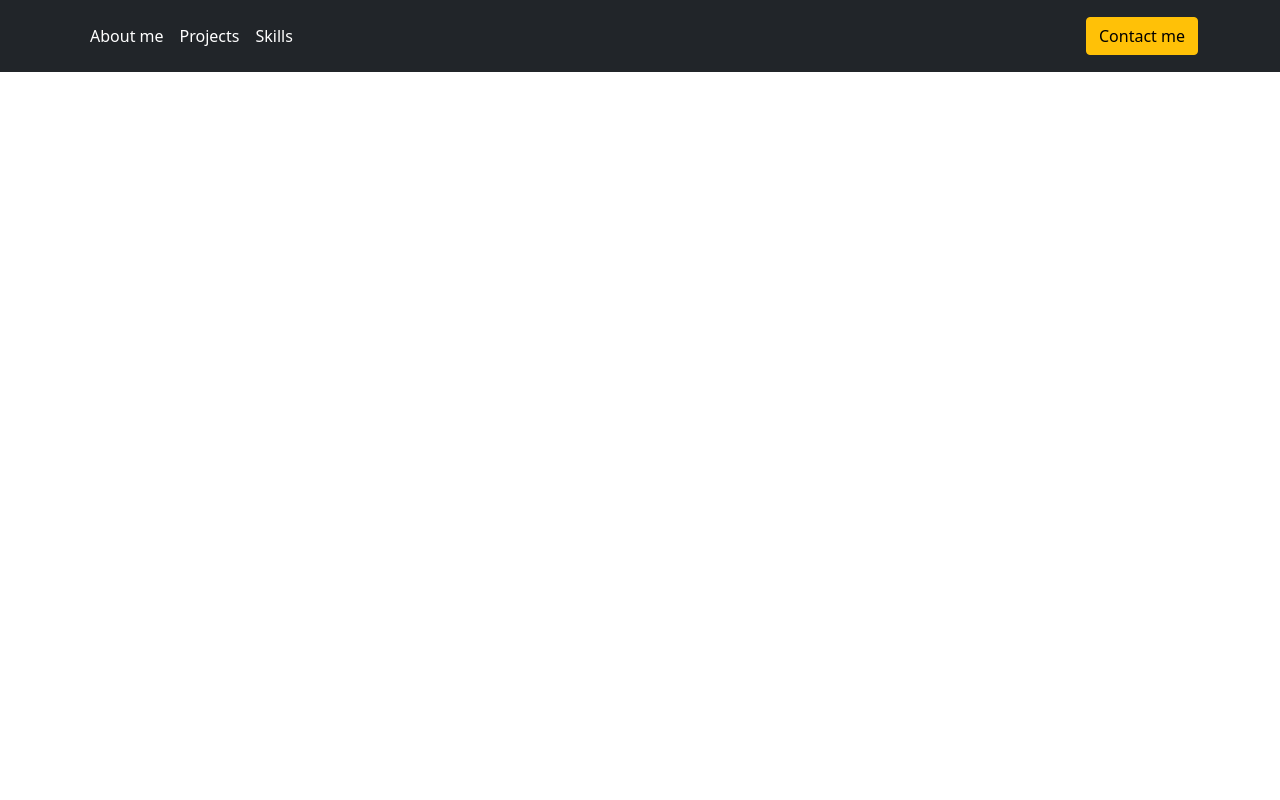
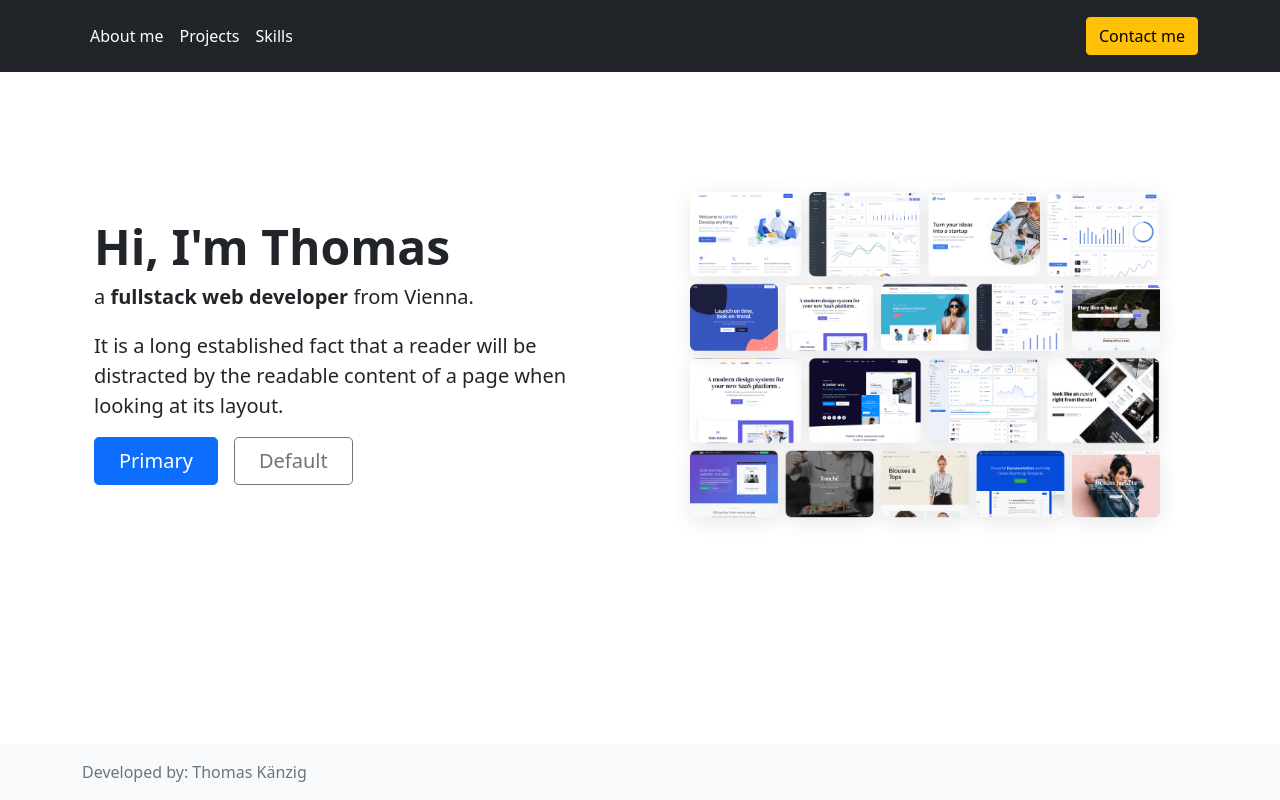
Before and after one commit to thomaskanzig/web-developer-portfolio, a React (Create React App) app: page / in a window 1280 px wide. Built offline with nearby package versions, Linux system fonts and the light colour scheme.

Commit message:
Added footer and hero header

```diff
--- a/public/index.html
+++ b/public/index.html
@@ -28,7 +28,7 @@
   </head>
   <body>
     <noscript>You need to enable JavaScript to run this app.</noscript>
-    <div id="root"></div>
+    <div id="root" class="d-flex flex-column h-100"></div>
     <!--
       This HTML file is a template.
       If you open it directly in the browser, you will see an empty page.
--- /dev/null
+++ b/src/css/base/_global.scss
@@ -0,0 +1,4 @@
+html,
+body {
+  @extend .h-100;
+}
--- a/src/css/style.scss
+++ b/src/css/style.scss
@@ -1 +1,3 @@
 @import "../../node_modules/bootstrap/scss/bootstrap.scss";
+
+@import "base/global";
--- a/src/js/App.tsx
+++ b/src/js/App.tsx
@@ -1,10 +1,20 @@
 import React from 'react';
 import Header from "./components/Header";
+import Footer from "./components/Footer";
+import Hero from "./components/Hero";
 
-const App = () => {
-  return (
-    <Header/>
-  );
+class App extends React.Component {
+  render() {
+    return (
+        <React.Fragment>
+          <Header/>
+            <main className="flex-shrink-0">
+                <Hero/>
+            </main>
+          <Footer/>
+        </React.Fragment>
+    );
+  }
 }
 
 export default App;
--- /dev/null
+++ b/src/js/components/Footer.tsx
@@ -0,0 +1,15 @@
+import React from 'react';
+
+class Footer extends React.Component {
+    render() {
+        return (
+            <footer className="footer mt-auto py-3 bg-light">
+                <div className="container">
+                    <span className="text-muted">Developed by: Thomas Känzig</span>
+                </div>
+            </footer>
+        );
+    }
+}
+
+export default Footer;
--- /dev/null
+++ b/src/js/components/Hero.tsx
@@ -0,0 +1,28 @@
+import React from 'react';
+import BootstrapThemes from '../../img/bootstrap-themes.png';
+
+class Hero extends React.Component {
+    render() {
+        return (
+            <div className="container col-xxl-8 px-4 py-5">
+                <div className="row flex-lg-row-reverse align-items-center g-5 py-5">
+                    <div className="col-10 col-sm-8 col-lg-6">
+                        <img src={BootstrapThemes} className="d-block mx-lg-auto img-fluid" alt="Bootstrap Themes"
+                             width="700" height="500" loading="lazy"/>
+                    </div>
+                    <div className="col-lg-6">
+                        <h1 className="display-5 fw-bold lh-1 mb-3">Hi, I'm Thomas</h1>
+                        <p className="lead lh-1 mb-4">a <span className="fw-bold">fullstack web developer</span> from Vienna.</p>
+                        <p className="lead">It is a long established fact that a reader will be distracted by the readable content of a page when looking at its layout.</p>
+                        <div className="d-grid gap-2 d-md-flex justify-content-md-start">
+                            <button type="button" className="btn btn-primary btn-lg px-4 me-md-2">Primary</button>
+                            <button type="button" className="btn btn-outline-secondary btn-lg px-4">Default</button>
+                        </div>
+                    </div>
+                </div>
+            </div>
+        );
+    }
+}
+
+export default Hero;
```
Also changed, not shown: src/img/bootstrap-themes.png (added).
